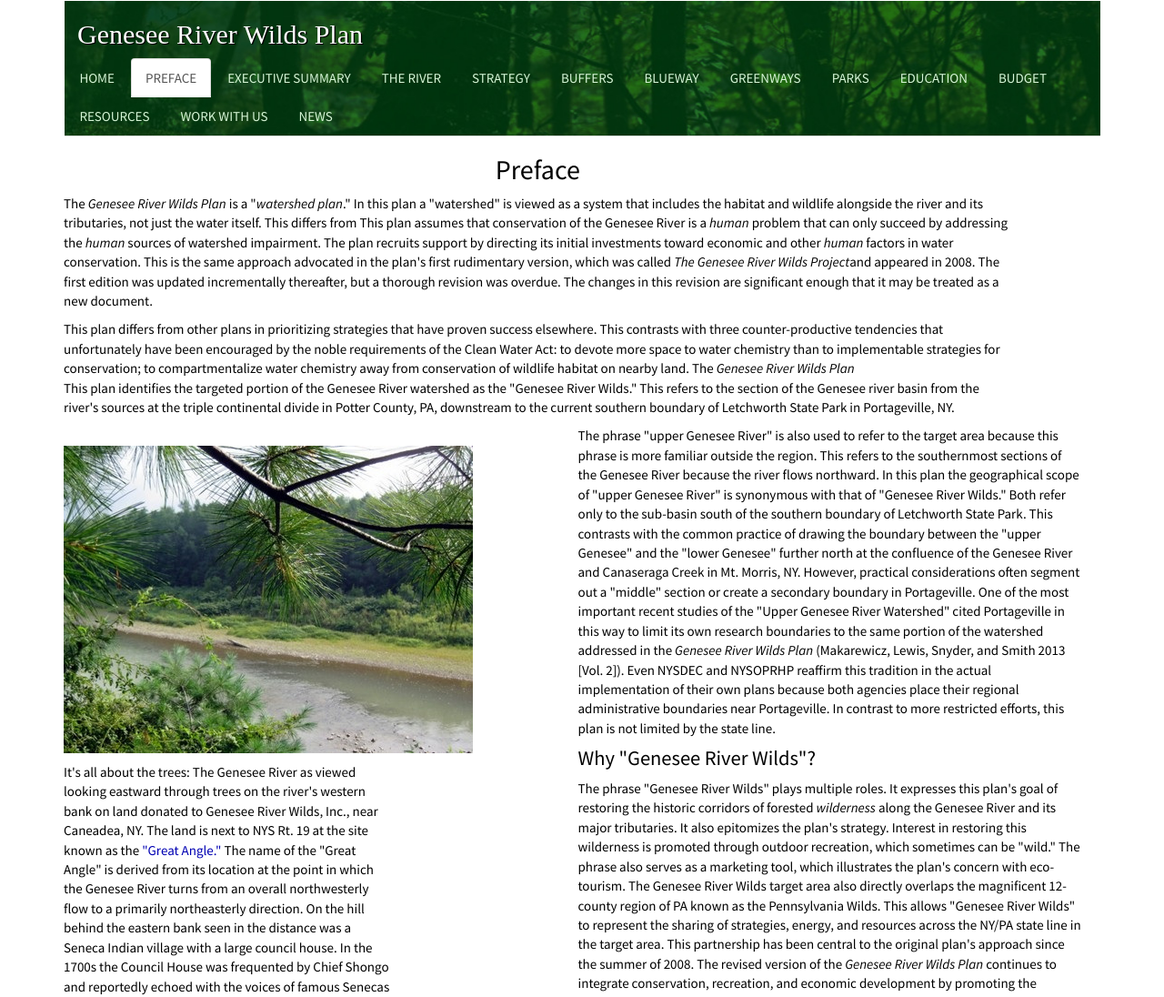
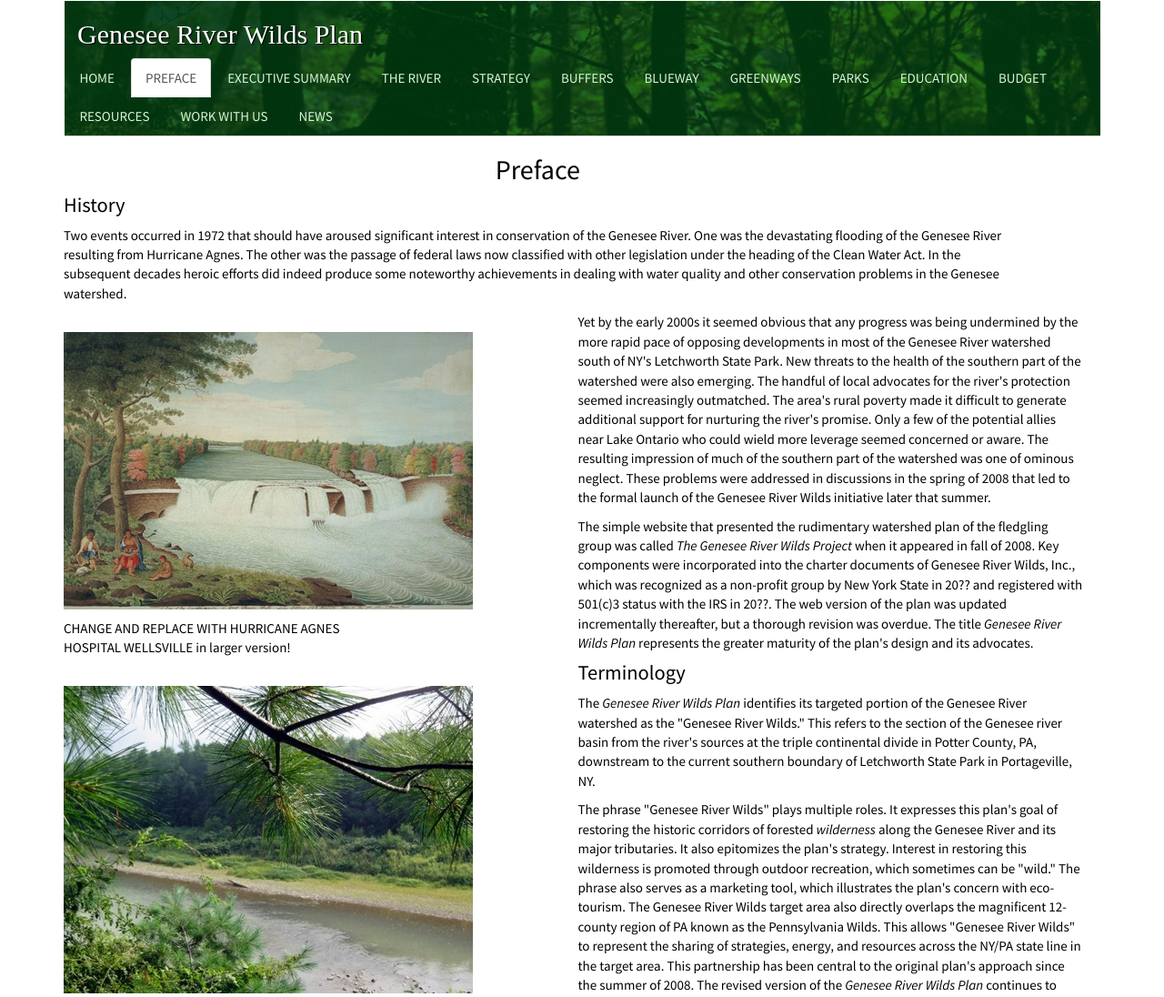
Before and after one commit to githubberal/githubberal.github.io, a plain HTML site: page grw_plan/grwp_preface.html in a window 1280 px wide. Shown: the top 1096 px of the page at 91% size. Drawn offline with nearby package versions, Linux system fonts and the light colour scheme; a web font is replaced by a local one.

Commit message:
pref changes

```diff
--- a/grw_plan/grwp_preface.html
+++ b/grw_plan/grwp_preface.html
@@ -56,17 +56,11 @@
               Preface
             </h3>
 
+<h4>History</h4>
 
               <p>
-                The <cite>Genesee River Wilds Plan</cite> is a "<em>watershed plan</em>."  In this plan a "watershed" is viewed as a system that includes the habitat and wildlife alongside the river and its tributaries, not just the water itself.  This differs from   This plan assumes that conservation of the Genesee River is a <em>human</em> problem that can only succeed by addressing the <em>human</em> sources of watershed impairment.  The plan recruits support by directing its initial investments toward economic and other <em>human</em> factors in water conservation.  This is the same approach advocated in the plan's first rudimentary version, which was called <cite>The Genesee River Wilds Project</cite>and appeared in 2008.  The first edition was updated incrementally thereafter, but a thorough revision was overdue.  The changes in this revision are significant enough that it may be treated as a new document.
-              </p>  This plan differs from other plans in prioritizing strategies that have proven success elsewhere.  This contrasts with three counter-productive tendencies that unfortunately have been encouraged by the noble requirements of the Clean Water Act:  to devote more space to water chemistry than to implementable strategies for conservation; to compartmentalize water chemistry away from conservation of wildlife habitat on nearby land.
-
-                The <cite>Genesee River Wilds Plan</cite>
-
-              <p>
-                This plan identifies the targeted portion of the Genesee River watershed as the "Genesee River Wilds." This refers to the section of the Genesee river basin from the river's sources at the triple continental divide in Potter County, PA, downstream to the current southern boundary of Letchworth State Park in Portageville, NY.
+                Two events occurred in 1972 that should have aroused significant interest in conservation of the Genesee River.  One was the devastating flooding of the Genesee River resulting from Hurricane Agnes. The other was the passage of federal laws now classified with other legislation under the heading of the Clean Water Act.  In the subsequent decades heroic efforts did indeed produce some noteworthy achievements in dealing with water quality and other conservation problems in the Genesee watershed.
               </p>
-
 
           </div>
         </div>
@@ -77,11 +71,21 @@
             <div class="col-md-4 hidden-sm hidden-xs column1">
               <br>
               <p>
+                <img src="images/thomas_davies_falls_painting.jpg" alt="Thomas Davies, High Falls, Rochester, 1766">
+              </p>
+              <p>
+                CHANGE AND REPLACE WITH HURRICANE AGNES HOSPITAL WELLSVILLE in larger version!
+              </p>
+
+              <br>
+
+
+              <p>
                 <img src="images/grw_ga_property.jpg" alt="Genesee River Wilds Land at Great Angle">
               </p>
                 <p>
-                  It's all about the trees:  The Genesee River as viewed looking eastward through trees on the river's western bank on land donated to Genesee River Wilds, Inc., near Caneadea, NY.  The land is next to NYS Rt. 19 at the site known as the <a href="http://townofcaneadea.org/content/History">"Great Angle."</a>  The name of the "Great Angle" is derived from its location at the point in which the Genesee River turns from an overall northwesterly flow to a primarily northeasterly direction. On the hill behind the eastern bank seen in the distance was a Seneca Indian village with a large council house.  In the 1700s the Council House was frequented by Chief Shongo and reportedly echoed with the voices of famous Senecas such as Red Jacket and Cornplanter.  The trees preserved by Genesee River Wilds at the Great Angle represent a small sample of the plan's goal for restoring historic buffers that once protected the river.  The forests provided fish and wildlife habitat, a natural water purification system, and buffers against costly flooding, erosion, and sedimentation.  Restoring wide forested riparian (streamside) buffers is far less expensive and far more effective in the long run than other approaches to watershed conservation.
-                  </p>
+                  It's all about the trees:  The Genesee River as viewed looking eastward through trees on the river's western bank on land donated to Genesee River Wilds, Inc., near Caneadea, NY.  The land is next to NYS Rt. 19 at the site known as the <a href="http://townofcaneadea.org/content/History">"Great Angle."</a>  The name of the "Great Angle" is derived from its location at the point in which the Genesee River turns from an overall northwesterly flow to a primarily northeasterly direction. On the hill behind the eastern bank seen in the distance was a Seneca Indian village with a large council house.  The trees preserved by Genesee River Wilds at the Great Angle represent a small sample of the plan's goal for restoring historic buffers that once protected the river.  The forests provided fish and wildlife habitat, a natural water purification system, and buffers against costly flooding, erosion, and sedimentation.  Restoring wide forested riparian (streamside) buffers is far less expensive and far more effective in the long run than other approaches to watershed conservation.
+                </p>
 
                   <br>
 
@@ -103,19 +107,39 @@
               </p>
               <br>
 
+              <p>
+                <img src="images/tjaden_weber_md_buffers.jpg" alt="Riparian Buffers Sizes">
+              </p>
+              <p>
+                CHANGE AND REPLACE WITH GSG MAP for discussing big allies
+              </p>
+              <br>
+
             </div>
 
             <div class="col-md-6 col-sm-4 column2">
 
               <p>
-                The phrase "upper Genesee River" is also used to refer to the target area because this phrase is more familiar outside the region.  This refers to the southernmost sections of the Genesee River because the river flows northward.  In this plan the geographical scope of "upper Genesee River" is synonymous with that of "Genesee River Wilds." Both refer only to the sub-basin south of the southern boundary of Letchworth State Park. This contrasts with the common practice of drawing the boundary between the "upper Genesee" and the "lower Genesee" further north at the confluence of the Genesee River and Canaseraga Creek in Mt. Morris, NY.  However, practical considerations often segment out a "middle" section or create a secondary boundary in Portageville. One of the most important recent studies of the "Upper Genesee River Watershed" cited Portageville in this way to limit its own research boundaries to the same portion of the watershed addressed in the <cite>Genesee River Wilds Plan</cite> (Makarewicz, Lewis, Snyder, and Smith 2013 [Vol. 2]). Even NYSDEC and NYSOPRHP reaffirm this tradition in the actual implementation of their own plans because both agencies place their regional administrative boundaries near Portageville. In contrast to more restricted efforts, this plan is not limited by the state line.
+                Yet by the early 2000s it seemed obvious that any progress was being undermined by the more rapid pace of opposing developments in most of the Genesee River watershed south of NY's Letchworth State Park.  New threats to the health of the southern part of the watershed were also emerging. The handful of local advocates for the river's protection seemed increasingly outmatched.  The area's rural poverty made it difficult to generate additional support for nurturing the river's promise.  Only a few of the potential allies near Lake Ontario who could wield more leverage seemed concerned or aware. The resulting impression of much of the southern part of the watershed was one of ominous neglect.  These problems were addressed in discussions in the spring of 2008 that led to the formal launch of the Genesee River Wilds initiative later that summer.
               </p>
 
-              <h4>Why "Genesee River Wilds"?</h4>
+              <p>
+                The simple website that presented the rudimentary watershed plan of the fledgling group was called <cite>The Genesee River Wilds Project</cite> when it appeared in fall of 2008.  Key components were incorporated into the charter documents of Genesee River Wilds, Inc., which was recognized as a non-profit group by New York State in 20?? and registered with 501(c)3 status with the IRS in 20??.  The web version of the plan was updated incrementally thereafter, but a thorough revision was overdue. The title <cite>Genesee River Wilds Plan</cite> represents the greater maturity of the plan's design and its advocates.
+              </p>
 
-              <p>
-                The phrase "Genesee River Wilds" plays multiple roles.  It expresses this plan's goal of restoring the historic corridors of forested <em>wilderness</em> along the Genesee River and its major tributaries. It also epitomizes the plan's strategy.  Interest in restoring this wilderness is promoted through outdoor recreation, which sometimes can be "wild."  The phrase also serves as a marketing tool, which illustrates the plan's concern with eco-tourism. The Genesee River Wilds target area also directly overlaps the magnificent 12-county region of PA known as the Pennsylvania Wilds. This allows "Genesee River Wilds" to represent the sharing of strategies, energy, and resources across the NY/PA state line in the target area.  This partnership has been central to the original plan's approach since the summer of 2008.  The revised version of the <cite>Genesee River Wilds Plan</cite> continues to integrate conservation, recreation, and economic development by promoting the creation of minimally-invasive infrastructure for eco-tourism and other sustainable business on a scale that can only be achieved by collaboration across state lines.
-              </p>
+        <h4>Terminology</h4>
+
+            <p>
+              The <cite>Genesee River Wilds Plan</cite> identifies its targeted portion of the Genesee River watershed as the "Genesee River Wilds." This refers to the section of the Genesee river basin from the river's sources at the triple continental divide in Potter County, PA, downstream to the current southern boundary of Letchworth State Park in Portageville, NY.
+            </p>
+
+            <p>
+              The phrase "Genesee River Wilds" plays multiple roles.  It expresses this plan's goal of restoring the historic corridors of forested <em>wilderness</em> along the Genesee River and its major tributaries. It also epitomizes the plan's strategy.  Interest in restoring this wilderness is promoted through outdoor recreation, which sometimes can be "wild."  The phrase also serves as a marketing tool, which illustrates the plan's concern with eco-tourism. The Genesee River Wilds target area also directly overlaps the magnificent 12-county region of PA known as the Pennsylvania Wilds. This allows "Genesee River Wilds" to represent the sharing of strategies, energy, and resources across the NY/PA state line in the target area.  This partnership has been central to the original plan's approach since the summer of 2008.  The revised version of the <cite>Genesee River Wilds Plan</cite> continues to integrate conservation, recreation, and economic development by promoting the creation of minimally-invasive infrastructure for eco-tourism and other sustainable business on a scale that can only be achieved by collaboration across state lines.
+            </p>
+
+            <p>
+              The phrase "upper Genesee River" is also used to refer to the target area because this phrase is more familiar outside the region.  This refers to the southernmost sections of the Genesee River because the river flows northward.  In this plan the geographical scope of "upper Genesee River" is synonymous with that of "Genesee River Wilds." Both refer only to the sub-basin south of the southern boundary of Letchworth State Park. This contrasts with the common practice of drawing the boundary between the "upper Genesee" and the "lower Genesee" further north at the confluence of the Genesee River and Canaseraga Creek in Mt. Morris, NY.  However, practical considerations often segment out a "middle" section or create a secondary boundary in Portageville. One of the most important recent studies of the "Upper Genesee River Watershed" cited Portageville in this way to limit its own research boundaries to the same portion of the watershed addressed in the <cite>Genesee River Wilds Plan</cite> (Makarewicz, Lewis, Snyder, and Smith 2013 [Vol. 2]). Even NYSDEC and NYSOPRHP reaffirm this tradition in the actual implementation of their own plans because both agencies place their regional administrative boundaries near Portageville. In contrast to more restricted efforts, this plan is not limited by the state line.
+            </p>
 
               <h4>Approach</h4>
 
```
